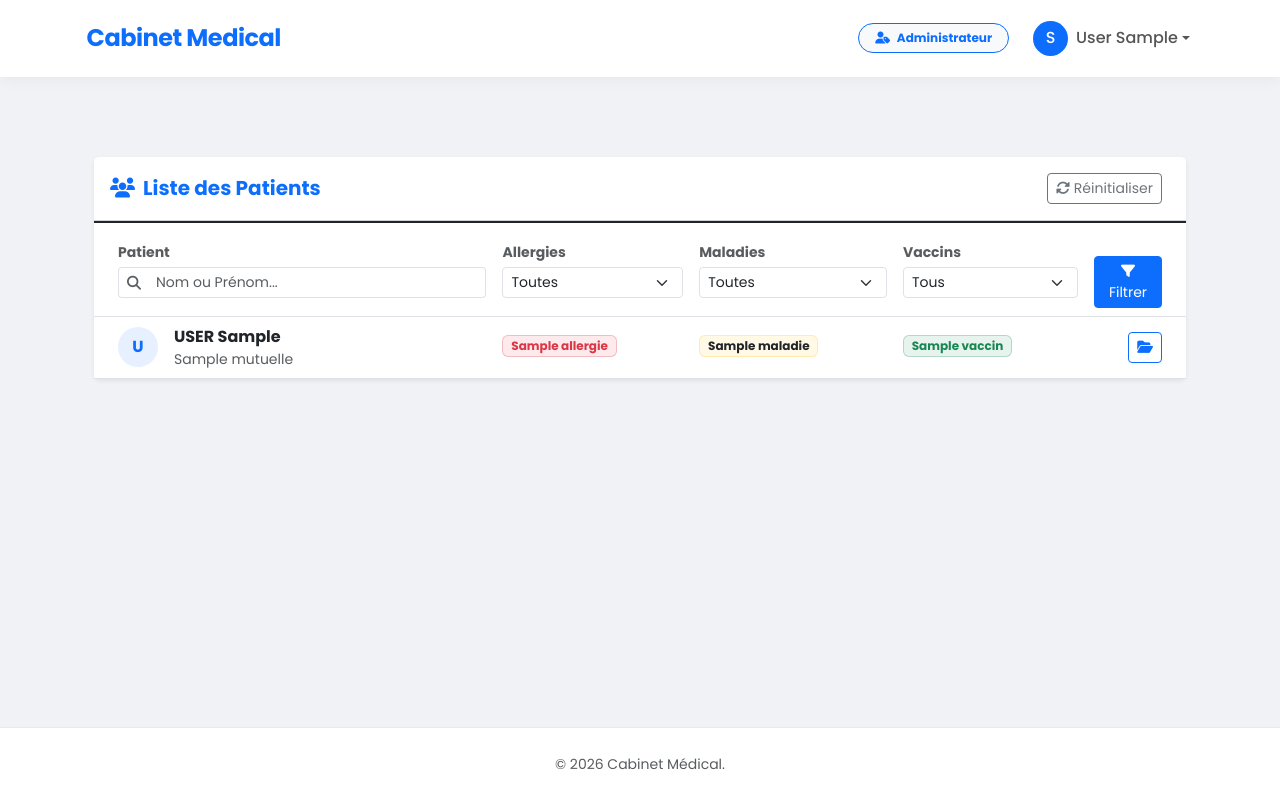
After one commit to elaoulamouhsine/clinic-management-system, a Django app: page /dossiers/patients/ in a window 1280 px wide. The commit adds this page. Run offline with Django 5.2, Linux system fonts and the light colour scheme; a user stored in the database is signed in; tables that the repository leaves empty hold one stand-in row (values such as "Sample post").

Commit message:
ajout de la liste des patients

```diff
--- a/django_project/urls.py
+++ b/django_project/urls.py
@@ -25,4 +25,5 @@ urlpatterns = [
     path('rdv/', include('planning.urls')),
     path('consultations/', include('consultations.urls')),
     path('facturation/', include('facturation.urls')),
+    path('dossiers/', include('dossiers.urls'))
 ]
--- /dev/null
+++ b/dossiers/urls.py
@@ -0,0 +1,6 @@
+from django.urls import path
+from .views import PatientListView # Importe la classe
+
+urlpatterns = [
+    path('patients/', PatientListView.as_view(), name='liste_patients'),
+]
--- a/dossiers/views.py
+++ b/dossiers/views.py
@@ -1,5 +1,5 @@
 from django.shortcuts import redirect
-from django.views.generic import DetailView
+from django.views.generic import DetailView, ListView
 from django.contrib.auth.mixins import LoginRequiredMixin, UserPassesTestMixin
 from django.utils import timezone
 from django.contrib import messages
@@ -7,8 +7,10 @@ from django.contrib import messages
 from accounts.models import Patient, User
 from planning.models import RDV
 from consultations.models import Consultation
+from django.db.models import Q
 # Les modèles dossiers sont déjà liés via les related_name, pas besoin de les importer pour les requêtes
 
+from .models import Allergie, Maladie, Vaccin
 class PatientDetailView(LoginRequiredMixin, UserPassesTestMixin, DetailView):
     model = Patient
     template_name = 'dossiers/patient_detail.html'
@@ -82,3 +84,55 @@ class PatientDetailView(LoginRequiredMixin, UserPassesTestMixin, DetailView):
         context['age'] = today.year - born.year - ((today.month, today.day) < (born.month, born.day))
 
         return context
+class PatientListView(LoginRequiredMixin, ListView):
+    model = Patient
+    template_name = 'dossiers/liste_patients.html'
+    context_object_name = 'patients'
+
+    def get_queryset(self):
+        # 1. On récupère tous les patients de base
+        queryset = super().get_queryset().order_by('user__last_name')
+
+        # 2. On récupère les paramètres GET (ce que l'utilisateur a tapé/choisi)
+        search_nom = self.request.GET.get('search_nom')
+        search_allergie = self.request.GET.get('search_allergie')
+        search_maladie = self.request.GET.get('search_maladie')
+        search_vaccin = self.request.GET.get('search_vaccin')
+
+        # 3. Application des filtres si nécessaire
+
+        # Filtre par Nom ou Prénom
+        if search_nom:
+            queryset = queryset.filter(
+                Q(user__last_name__icontains=search_nom) |
+                Q(user__first_name__icontains=search_nom)
+            )
+
+        # Filtre par Allergie (via la table intermédiaire)
+        if search_allergie:
+            queryset = queryset.filter(antecedents_allergies__allergie__id=search_allergie)
+
+        # Filtre par Maladie
+        if search_maladie:
+            queryset = queryset.filter(antecedents_maladies__maladie__id=search_maladie)
+
+        # Filtre par Vaccin
+        if search_vaccin:
+            queryset = queryset.filter(vaccinations__vaccin__id=search_vaccin)
+
+        return queryset.distinct() # .distinct() est important pour éviter les doublons après un join
+
+    def get_context_data(self, **kwargs):
+        context = super().get_context_data(**kwargs)
+        # 4. On envoie les listes complètes pour remplir les <select> HTML
+        context['all_allergies'] = Allergie.objects.all().order_by('nom_alrg')
+        context['all_maladies'] = Maladie.objects.all().order_by('nom_mal')
+        context['all_vaccins'] = Vaccin.objects.all().order_by('nom_vac')
+
+        # On renvoie aussi les valeurs actuelles pour garder le select sélectionné après recherche
+        context['current_search_nom'] = self.request.GET.get('search_nom', '')
+        context['current_search_allergie'] = int(self.request.GET.get('search_allergie')) if self.request.GET.get('search_allergie') else ''
+        context['current_search_maladie'] = int(self.request.GET.get('search_maladie')) if self.request.GET.get('search_maladie') else ''
+        context['current_search_vaccin'] = int(self.request.GET.get('search_vaccin')) if self.request.GET.get('search_vaccin') else ''
+
+        return context
--- a/templates/accounts/secretary_dashboard.html
+++ b/templates/accounts/secretary_dashboard.html
@@ -19,8 +19,11 @@
                 <a href="{% url 'add_patient' %}" class="list-group-item list-group-item-action py-3 d-flex align-items-center">
                     <i class="fas fa-user-plus text-primary me-3 fa-lg"></i> Ajouter un patient
                 </a>
+                <a href="{% url 'liste_patients' %}" class="list-group-item list-group-item-action py-3 d-flex align-items-center">
+            <i class="fas fa-users text-info me-3 fa-lg"></i> Liste des patients
+        </a>
                 <a href="{% url 'liste_factures' %}" class="list-group-item list-group-item-action py-3 d-flex align-items-center">
-                    <i class="fas fa-file-invoice text-warning me-3 fa-lg"></i> Facturation en attente
+                    <i class="fas fa-file-invoice text-warning me-3 fa-lg"></i> Gestion des factures
                 </a>
             </div>
         </div>
--- a/templates/base.html
+++ b/templates/base.html
@@ -100,9 +100,6 @@
                                 <span>{{ user.last_name }} {{ user.first_name }}</span>
                             </a>
                             <ul class="dropdown-menu dropdown-menu-end shadow-sm border-0 animate__animated animate__fadeIn">
-                                <li><a class="dropdown-item" href="#"><i class="fas fa-user me-2 text-muted"></i>Mon Profil</a></li>
-                                <li><a class="dropdown-item" href="#"><i class="fas fa-cog me-2 text-muted"></i>Paramètres</a></li>
-                                <li><hr class="dropdown-divider"></li>
                                 <li>
                                     <form action="{% url 'logout' %}" method="post" class="d-inline">
                                         {% csrf_token %}
--- /dev/null
+++ b/templates/dossiers/liste_patients.html
@@ -0,0 +1,152 @@
+{% extends 'base.html' %}
+
+{% block content %}
+<div class="container mt-4">
+    <div class="card shadow-sm border-0">
+        <div class="card-header bg-white d-flex justify-content-between align-items-center py-3">
+            <h5 class="mb-0 fw-bold text-primary">
+                <i class="fas fa-users me-2"></i>Liste des Patients
+            </h5>
+            <div>
+                <a href="{% url 'liste_patients' %}" class="btn btn-outline-secondary btn-sm me-2">
+                    <i class="fas fa-sync-alt"></i> Réinitialiser
+                </a>
+            </div>
+        </div>
+
+        <div class="card-body p-0">
+            <form method="get" id="filterForm">
+                <div class="table-responsive">
+                    <table class="table table-hover align-middle mb-0">
+                        <thead class="bg-light table-group-divider">
+                            <tr class="align-middle">
+                                <th scope="col" class="ps-4" style="min-width: 200px;">
+                                    <label class="small text-muted fw-bold mb-1">Patient</label>
+                                    <div class="input-group input-group-sm">
+                                        <span class="input-group-text bg-white border-end-0"><i class="fas fa-search text-muted"></i></span>
+                                        <input type="text" name="search_nom" class="form-control border-start-0"
+                                               placeholder="Nom ou Prénom..."
+                                               value="{{ current_search_nom }}"
+                                               onchange="document.getElementById('filterForm').submit()">
+                                               </div>
+                                </th>
+
+                                <th scope="col" style="min-width: 150px;">
+                                    <label class="small text-muted fw-bold mb-1">Allergies</label>
+                                    <select name="search_allergie" class="form-select form-select-sm" onchange="document.getElementById('filterForm').submit()">
+                                        <option value="">Toutes</option>
+                                        {% for alrg in all_allergies %}
+                                            <option value="{{ alrg.id }}" {% if current_search_allergie == alrg.id %}selected{% endif %}>
+                                                {{ alrg.nom_alrg }}
+                                            </option>
+                                        {% endfor %}
+                                    </select>
+                                </th>
+
+                                <th scope="col" style="min-width: 150px;">
+                                    <label class="small text-muted fw-bold mb-1">Maladies</label>
+                                    <select name="search_maladie" class="form-select form-select-sm" onchange="document.getElementById('filterForm').submit()">
+                                        <option value="">Toutes</option>
+                                        {% for mal in all_maladies %}
+                                            <option value="{{ mal.id }}" {% if current_search_maladie == mal.id %}selected{% endif %}>
+                                                {{ mal.nom_mal }}
+                                            </option>
+                                        {% endfor %}
+                                    </select>
+                                </th>
+
+                                <th scope="col" style="min-width: 150px;">
+                                    <label class="small text-muted fw-bold mb-1">Vaccins</label>
+                                    <select name="search_vaccin" class="form-select form-select-sm" onchange="document.getElementById('filterForm').submit()">
+                                        <option value="">Tous</option>
+                                        {% for vac in all_vaccins %}
+                                            <option value="{{ vac.id }}" {% if current_search_vaccin == vac.id %}selected{% endif %}>
+                                                {{ vac.nom_vac }}
+                                            </option>
+                                        {% endfor %}
+                                    </select>
+                                </th>
+
+                                <th scope="col" class="text-end pe-4" style="width: 100px;">
+                                    <label class="d-block small text-muted fw-bold mb-1">&nbsp;</label>
+                                    <button type="submit" class="btn btn-sm btn-primary w-100">
+                                        <i class="fas fa-filter"></i> Filtrer
+                                    </button>
+                                </th>
+                            </tr>
+                        </thead>
+
+                        <tbody>
+                            {% for patient in patients %}
+                            <tr>
+                                <td class="ps-4">
+                                    <div class="d-flex align-items-center">
+                                        <div class="avatar-circle bg-primary bg-opacity-10 text-primary rounded-circle d-flex align-items-center justify-content-center me-3" style="width: 40px; height: 40px;">
+                                            <span class="fw-bold">{{ patient.user.last_name|first|upper }}</span>
+                                        </div>
+                                        <div>
+                                            <a href="{% url 'patient_detail' patient.pk %}" class="fw-bold text-dark text-decoration-none">
+                                                {{ patient.user.last_name|upper }} {{ patient.user.first_name|title }}
+                                            </a>
+                                            {% if patient.mutuelle %}
+                                                <div class="small text-muted">{{ patient.mutuelle.nom_orga }}</div>
+                                            {% endif %}
+                                        </div>
+                                    </div>
+                                </td>
+
+                                <td>
+                                    {% for ant in patient.antecedents_allergies.all %}
+                                        <span class="badge bg-danger bg-opacity-10 text-danger border border-danger border-opacity-25 mb-1">
+                                            {{ ant.allergie.nom_alrg }}
+                                        </span>
+                                    {% empty %}
+                                        <span class="text-muted small">-</span>
+                                    {% endfor %}
+                                </td>
+
+                                <td>
+                                    {% for ant in patient.antecedents_maladies.all %}
+                                        <span class="badge bg-warning bg-opacity-10 text-dark border border-warning border-opacity-25 mb-1">
+                                            {{ ant.maladie.nom_mal }}
+                                        </span>
+                                    {% empty %}
+                                        <span class="text-muted small">-</span>
+                                    {% endfor %}
+                                </td>
+
+                                <td>
+                                    {% for vax in patient.vaccinations.all %}
+                                        <span class="badge bg-success bg-opacity-10 text-success border border-success border-opacity-25 mb-1">
+                                            {{ vax.vaccin.nom_vac }}
+                                        </span>
+                                    {% empty %}
+                                        <span class="text-muted small">-</span>
+                                    {% endfor %}
+                                </td>
+
+                                <td class="text-end pe-4">
+                                    <a href="{% url 'patient_detail' patient.pk %}" class="btn btn-sm btn-outline-primary">
+                                        <i class="fas fa-folder-open"></i>
+                                    </a>
+                                </td>
+                            </tr>
+                            {% empty %}
+                            <tr>
+                                <td colspan="5" class="text-center py-5">
+                                    <div class="text-muted">
+                                        <i class="fas fa-search fa-3x mb-3 opacity-50"></i>
+                                        <p>Aucun résultat ne correspond à votre recherche.</p>
+                                        <a href="{% url 'liste_patients' %}" class="btn btn-link">Effacer les filtres</a>
+                                    </div>
+                                </td>
+                            </tr>
+                            {% endfor %}
+                        </tbody>
+                    </table>
+                </div>
+            </form>
+        </div>
+    </div>
+</div>
+{% endblock %}
```
